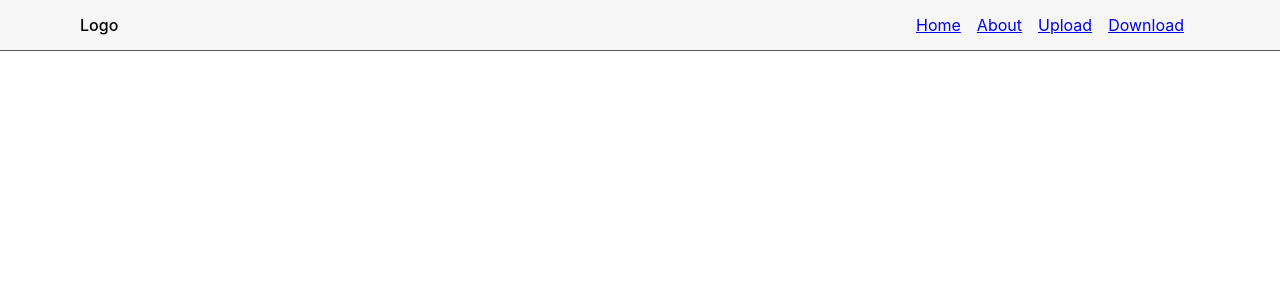
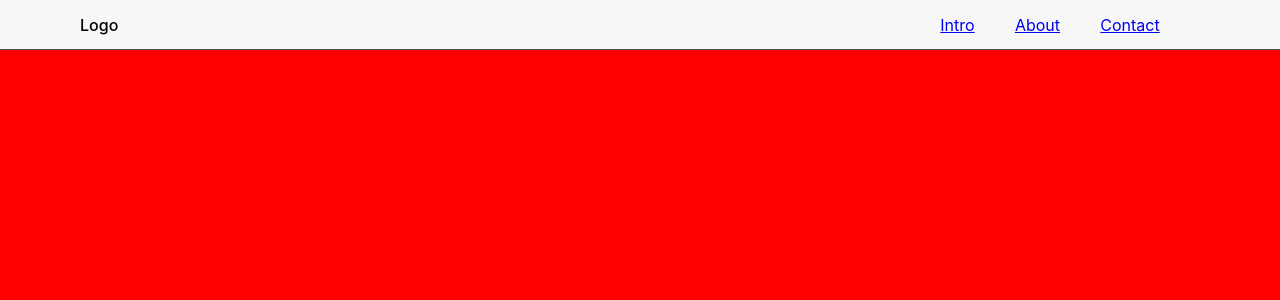
Before and after one commit to TareHimself/cmsc-447-fall-2023-client, a React (Create React App) app: page / in a window 1280 px wide. Shown: the top 300 px of the page. Built offline with nearby package versions, Linux system fonts and the light colour scheme.

Commit message:
added nav bar to top

```diff
--- a/src/components/Nav/Nav.module.css
+++ b/src/components/Nav/Nav.module.css
@@ -6,9 +6,11 @@
     display: flex;
     align-items: center;
     justify-content: space-between;
+    position: absolute;
+    box-sizing: border-box;
 }
 
-.logo-container{
+.logo-container {
     margin-left: 80px;
 }
 
--- a/src/components/Nav/Nav.tsx
+++ b/src/components/Nav/Nav.tsx
@@ -1,30 +1,26 @@
 import React from 'react';
-import styles from './Nav.module.css'
-import * as data from './links.json'
-const linksString = JSON.stringify(data);
-const links = JSON.parse(linksString).links;
+import styles from './Nav.module.css';
 
-type Link = {
+export type NavLink = {
 	label: string;
 	href: string;
-}
+};
 
-const Links: React.FC<{ links: Link[] }> = ({ links }) => {
+const Links: React.FC<{ links: NavLink[] }> = ({ links }) => {
 	return (
 		<div className={styles['links-container']}>
-            {links.map((link: Link) => {
+			{links.map((link: NavLink) => {
 				return (
 					<div key={link.href} className={styles['link']}>
-                        <a href={link.href}>
-                            {link.label}
-                        </a>
+						<a href={link.href}>{link.label}</a>
 					</div>
-                )
+				);
 			})}
 		</div>
-    )
+	);
 };
-const Nav: React.FC<{}> = () => {
+
+const Nav: React.FC<{ links: NavLink[] }> = ({ links }) => {
 	return (
 		<nav className={styles.navbar}>
 			<div className={styles['logo-container']}>
@@ -32,59 +28,14 @@ const Nav: React.FC<{}> = () => {
 			</div>
 			<Links links={links} />
 		</nav>
-    )
-}
-
+	);
+};
 
 export default Nav;
 /*
 export default function Home() {
     return (
-        <>
-            <div className="nav">
-                <a href="#intro">
-                    <div
-                        style={{
-                            backgroundColor: 'orange',
-                        }}
-                    ></div>
-                </a>
-                <a href="#about">
-                    <div
-                        style={{
-                            backgroundColor: 'magenta',
-                        }}
-                    ></div>
-                </a>
-                <a href="#contact">
-                    <div
-                        style={{
-                            backgroundColor: 'aquamarine',
-                        }}
-                    ></div>
-                </a>
-            </div>
-            <div className="page">
-                <section
-                    id="intro"
-                    style={{
-                        backgroundColor: 'red',
-                    }}
-                ></section>
-                <section
-                    id="about"
-                    style={{
-                        backgroundColor: 'blue',
-                    }}
-                ></section>
-                <section
-                    id="contact"
-                    style={{
-                        backgroundColor: 'green',
-                    }}
-                ></section>
-            </div>
-        </>
+
     );
 }
 */
--- a/src/components/Nav/links.json
+++ /dev/null
@@ -1,20 +0,0 @@
-{
-    "links": [
-        {
-            "label": "Home",
-            "href": "/home"
-        },
-        {
-            "label": "About",
-            "href": "/about"
-        },
-        {
-            "label": "Upload",
-            "href": "/upload"
-        },
-        {
-            "label": "Download",
-            "href": "/download"
-        }
-    ]
-}
--- a/src/index.css
+++ b/src/index.css
@@ -40,9 +40,12 @@ section {
 
 #root {
   max-height: 100vh;
+  overflow: hidden;
 }
 
 .page {
+  margin-top: 50px;
   max-height: 100vh;
   overflow: scroll;
+  box-sizing: border-box;
 }
--- a/src/index.tsx
+++ b/src/index.tsx
@@ -3,16 +3,15 @@ import ReactDOM from 'react-dom/client';
 import './index.css';
 import App from './App';
 import reportWebVitals from './reportWebVitals';
-import Nav from './components/Nav/Nav'
+import Nav from './components/Nav/Nav';
 import Home from './routes/Home';
 const root = ReactDOM.createRoot(
-  document.getElementById('root') as HTMLElement
+	document.getElementById('root') as HTMLElement
 );
 root.render(
-  <React.StrictMode>
-    <Nav />
-    <Home />
-  </React.StrictMode>
+	<React.StrictMode>
+		<Home />
+	</React.StrictMode>
 );
 
 // If you want to start measuring performance in your app, pass a function
--- a/src/routes/Home.tsx
+++ b/src/routes/Home.tsx
@@ -1,9 +1,45 @@
 import React from 'react';
+import Nav from '../components/Nav/Nav';
 
 export default function Home() {
 	return (
 		<>
-
+			<Nav
+				links={[
+					{
+						label: 'Intro',
+						href: '#intro',
+					},
+					{
+						label: 'About',
+						href: '#about',
+					},
+					{
+						label: 'Contact',
+						href: '#contact',
+					},
+				]}
+			/>
+			<div className="page">
+				<section
+					id="intro"
+					style={{
+						backgroundColor: 'red',
+					}}
+				></section>
+				<section
+					id="about"
+					style={{
+						backgroundColor: 'blue',
+					}}
+				></section>
+				<section
+					id="contact"
+					style={{
+						backgroundColor: 'green',
+					}}
+				></section>
+			</div>
 		</>
 	);
 }
```
Lines whose indentation alone changed are shown as unchanged.
